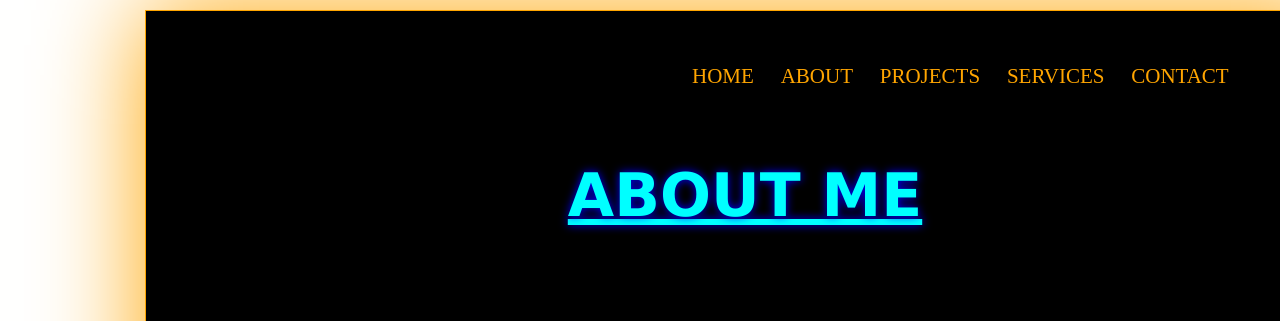
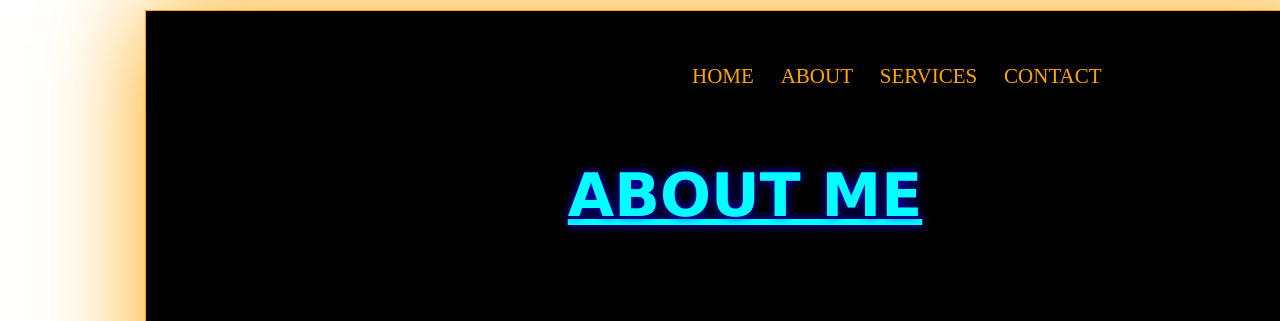
Before and after one commit to divyecoder/divyecoder.github.io, a plain HTML site: page about.html in a window 1280 px wide. Shown: the top 321 px of the page. Drawn offline with Linux system fonts and the light colour scheme.

Commit message:
about.html

```diff
--- a/about.html
+++ b/about.html
@@ -13,7 +13,7 @@
 		<ul>
 			<li><a href="index.html"> HOME </a></li>
 			<li><a href="about.html"> ABOUT </a></li>
-			<li><a href="project.html"> PROJECTS </a></li>
+			<!-- <li><a href="project.html"> PROJECTS </a></li> -->
 			<li><a href="service.html"> SERVICES </a></li>
 			<li><a href="contact.html"> CONTACT </a></li>
 		</ul>
```
